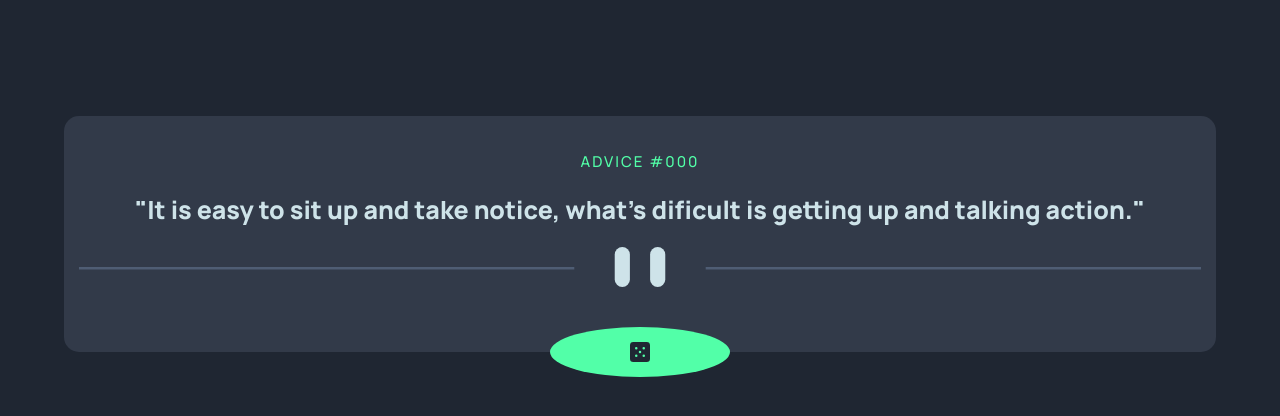
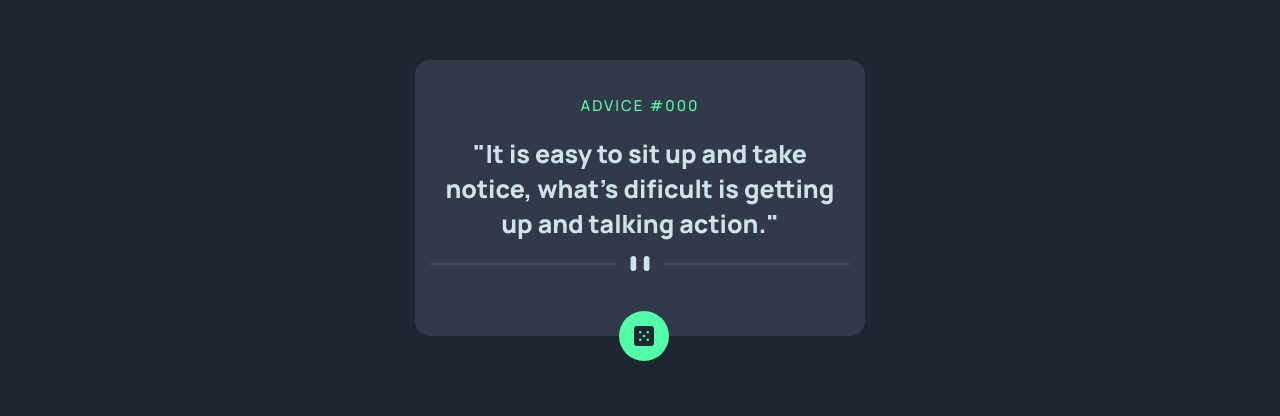
Before and after one commit to Math-GomesC/Frontend-Mentor-Advice-generator-app, a website built with Vite: page index.html in a window 1280 px wide. Shown: the part 140-556 px from the top of the page. Built offline with nearby package versions, Linux system fonts and the light colour scheme.

Commit message:
layout responsivo finalizado

```diff
--- a/styles/index.css
+++ b/styles/index.css
@@ -22,7 +22,6 @@
 
 body {
   min-height: 100vh;
-  flex-wrap: wrap;
   background-color: var(--cor-fundo);
 }
 
@@ -34,6 +33,7 @@ article {
   border-radius: 15px;
   text-align: center;
   padding: 15px;
+  max-width: 450px;
 }
 
 h2 {
@@ -53,7 +53,7 @@ p {
 }
 
 .Divisor-Card {
-  margin-top: 20px;
+ margin-top: 15px;
 }
 
 button {
@@ -64,11 +64,11 @@ button {
   border-radius: 50%;
   border: none;
   cursor: pointer;
+  width: 50px;
+  background-color: var(--cor-botao-e-titulo);
   position: relative;
-  width: 16%;
+  top: 40px;
   left: 42%;
-  background-color: var(--cor-botao-e-titulo);
-  top: 40px;
 }
 
 button:hover {
@@ -78,3 +78,19 @@ button:hover {
 .Imagem-Botao {
   height: 20px;
 }
+
+
+@media screen and (min-width:500px){
+  body{
+    display: flex;
+    justify-content: center;
+  }
+  article{
+    position: absolute;
+     margin:0;
+     top: 25%;
+  }
+  button{
+    left: 45%;
+  }
+}
```
